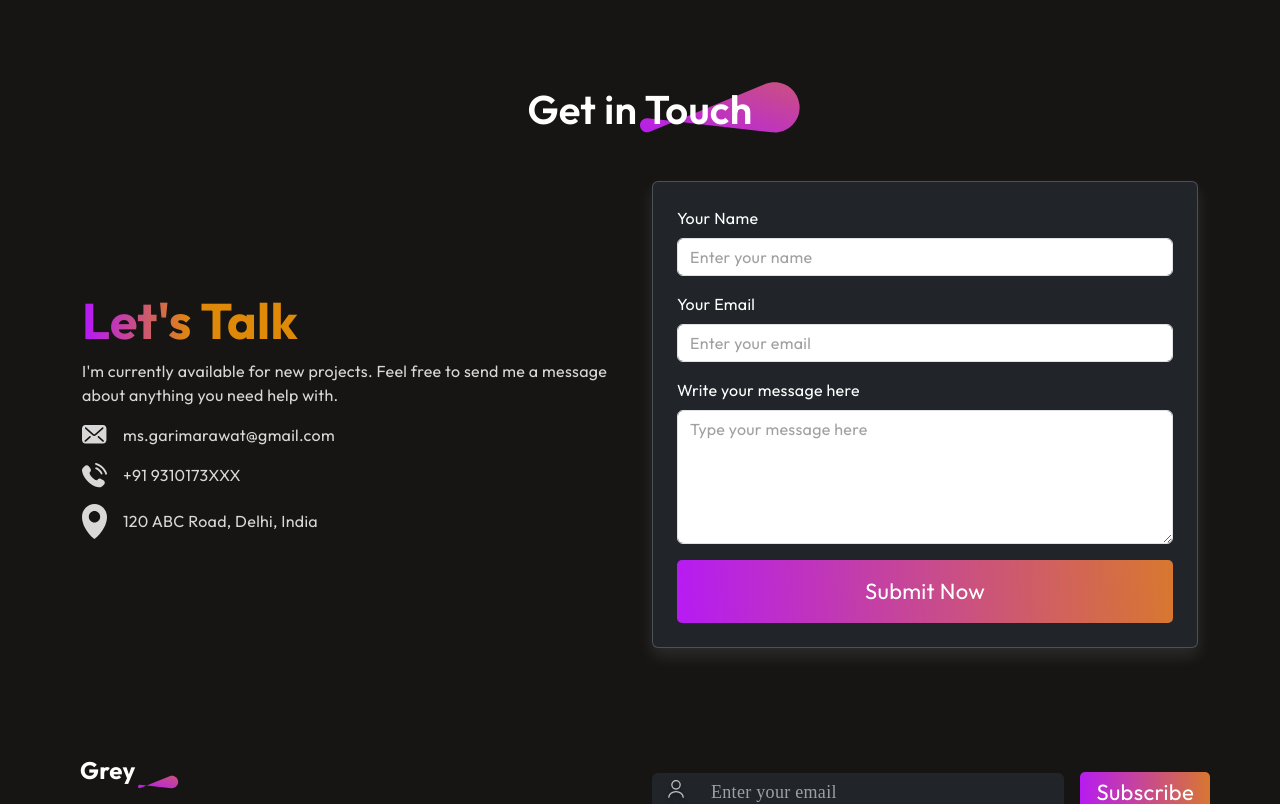
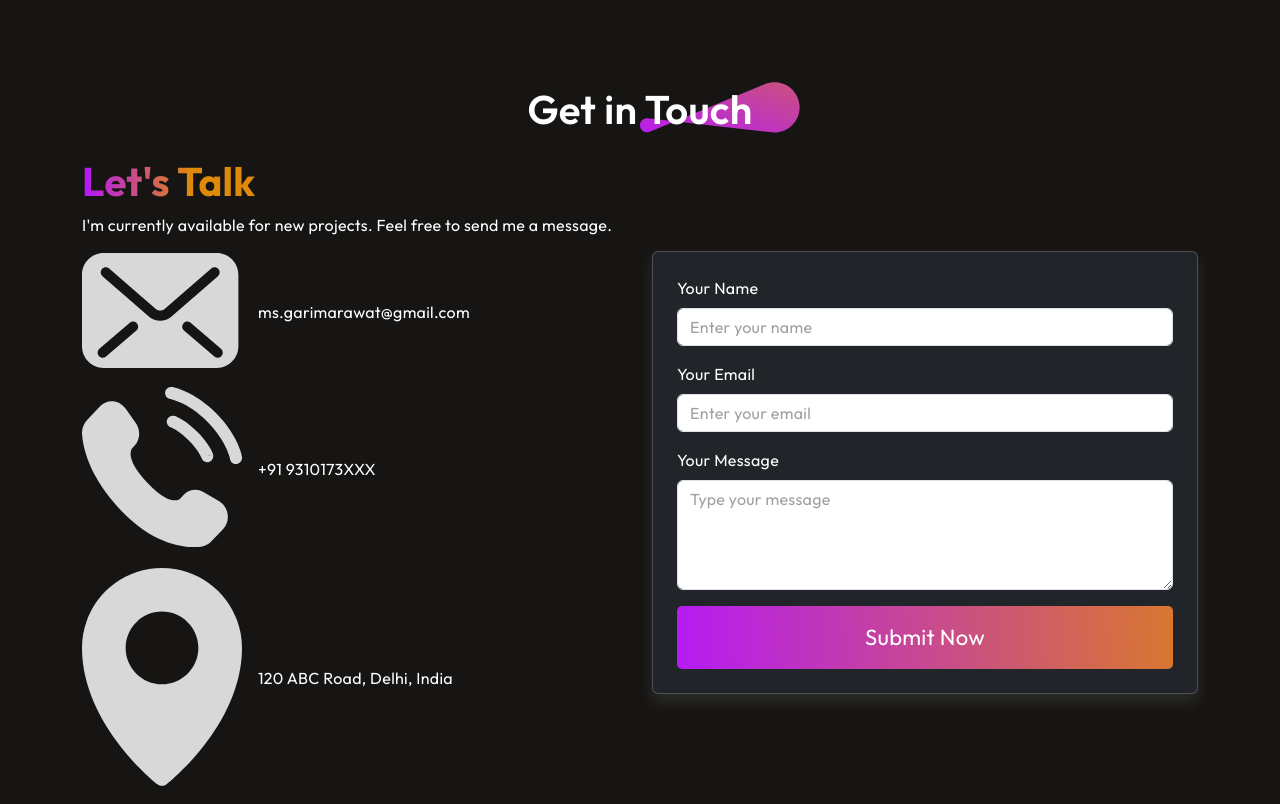
Before and after one commit to Gariiiiii/myPortfolio, a React (Vite) app: page / in a window 1280 px wide. Shown: the part 1920-2724 px from the top of the page. Built offline with nearby package versions, Linux system fonts and the light colour scheme.

Commit message:
Update Contact.jsx

```diff
--- a/src/components/Contact/Contact.jsx
+++ b/src/components/Contact/Contact.jsx
@@ -9,34 +9,32 @@ const Contact = () => {
   return (
     <div className="container py-5 text-white contact" id='contact-section'>
       {/* Title Section */}
-      <div className="text-center position-relative mb-5">
+      <div className="text-center position-relative mb-4">
         <h1 className="fw-semibold px-3 fs-1">Get in Touch</h1>
         <img src={theme_pattern} alt="Pattern" className="bottom-0 position-absolute" />
       </div>
 
       {/* Contact Section */}
-      <div className="row gy-5 align-items-center">
+      <div className="row gy-4 align-items-center">
         {/* Left Section */}
-        <div className="col-lg-6 contact-section">
+        <div className="col-lg-6 col-md-6 text-center text-md-start">
           <h1 className="fw-bold text-gradient">Let's Talk</h1>
-          <p>
-            I'm currently available for new projects. Feel free to send me a message about anything you need help with.
-          </p>
+          <p>I'm currently available for new projects. Feel free to send me a message.</p>
           <div className="d-flex flex-column gap-3">
             <div className="d-flex align-items-center gap-3">
-              <img src={mail_icon} alt="Mail" /> <p className="mb-0">ms.garimarawat@gmail.com</p>
+              <img src={mail_icon} alt="Mail" className='icon-img'/> <p className=" mb-0">ms.garimarawat@gmail.com</p>
             </div>
             <div className="d-flex align-items-center gap-3">
-              <img src={call_icon} alt="Call" /> <p className="mb-0">+91 9310173XXX</p>
+              <img src={call_icon} alt="Call" className='icon-img' /> <p className=" mb-0">+91 9310173XXX</p>
             </div>
             <div className="d-flex align-items-center gap-3">
-              <img src={location_icon} alt="Location" /> <p className="mb-0">120 ABC Road, Delhi, India</p>
+              <img src={location_icon} alt="Location" className='icon-img' /> <p className=" mb-0">120 ABC Road, Delhi, India</p>
             </div>
           </div>
         </div>
 
         {/* Right Form */}
-        <div className="col-lg-6">
+        <div className="col-lg-6 col-md-6">
           <form className="bg-dark p-4 rounded custom-form">
             <div className="mb-3">
               <label className="form-label text-white">Your Name</label>
@@ -47,8 +45,8 @@ const Contact = () => {
               <input type="email" className="form-control" placeholder="Enter your email" />
             </div>
             <div className="mb-3">
-              <label className="form-label text-white">Write your message here</label>
-              <textarea className="form-control" rows="5" placeholder="Type your message here"></textarea>
+              <label className="form-label text-white">Your Message</label>
+              <textarea className="form-control" rows="4" placeholder="Type your message"></textarea>
             </div>
             <button type="submit" className="btn btn-gradient w-100">Submit Now</button>
           </form>
```
